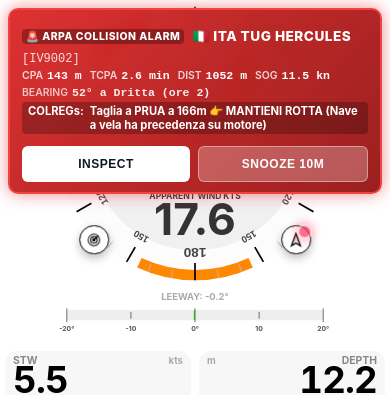
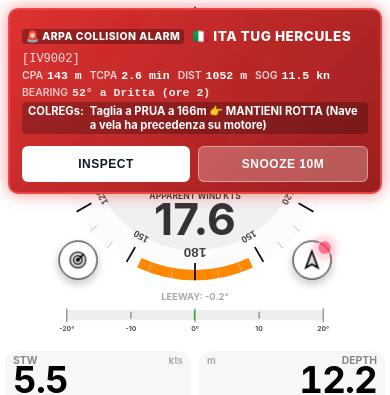
Before and after one commit to sailingrotevista/rotevista-dash, a React (Vite) app: page / in a window 390 px wide. Shown: the top 395 px of the page. Built offline with nearby package versions, Linux system fonts and the light colour scheme; no server answers.

Commit message:
feat(ui): implement container queries for gauge display
Use container size queries to ensure the gauge maintains its aspect ratio and proportions relative to the viewport container, improving responsiveness across different screen dimensions.

```diff
--- a/src/style.css
+++ b/src/style.css
@@ -1067,6 +1067,7 @@
     position: relative;
     width: 100%;
     height: 100%;
+    container-type: size;
     display: flex;
     align-items: center;
     justify-content: center;
@@ -1074,10 +1075,9 @@
 
 .gauge-inner-frame {
     position: relative;
-    height: 100%;
+    width: min(100cqw, calc(100cqh * 330 / 395));
+    height: min(100cqh, calc(100cqw * 395 / 330));
     aspect-ratio: 330 / 395;
-    max-width: 100%;
-    max-height: 100%;
     display: flex;
     align-items: center;
     justify-content: center;
@@ -1119,31 +1119,15 @@
 }
 
 .compass-btn-left {
-    left: 9.3%;
-    top: 75.0%;
+    left: 8.6%;
+    top: 75.6%;
     transform: translate(-50%, -50%);
 }
 
 .compass-btn-right {
-    left: 90.7%;
-    top: 75.0%;
+    left: 91.4%;
+    top: 75.6%;
     transform: translate(-50%, -50%);
-}
-
-@media (max-aspect-ratio: 1.25/1) {
-    .compass-inner-btn {
-        width: clamp(24px, 10.5%, 36px);
-    }
-
-    .compass-btn-left {
-        left: 14.2%;
-        top: 69.5%;
-    }
-
-    .compass-btn-right {
-        left: 85.8%;
-        top: 69.5%;
-    }
 }
 
 .compass-inner-btn.active-radar {
```
